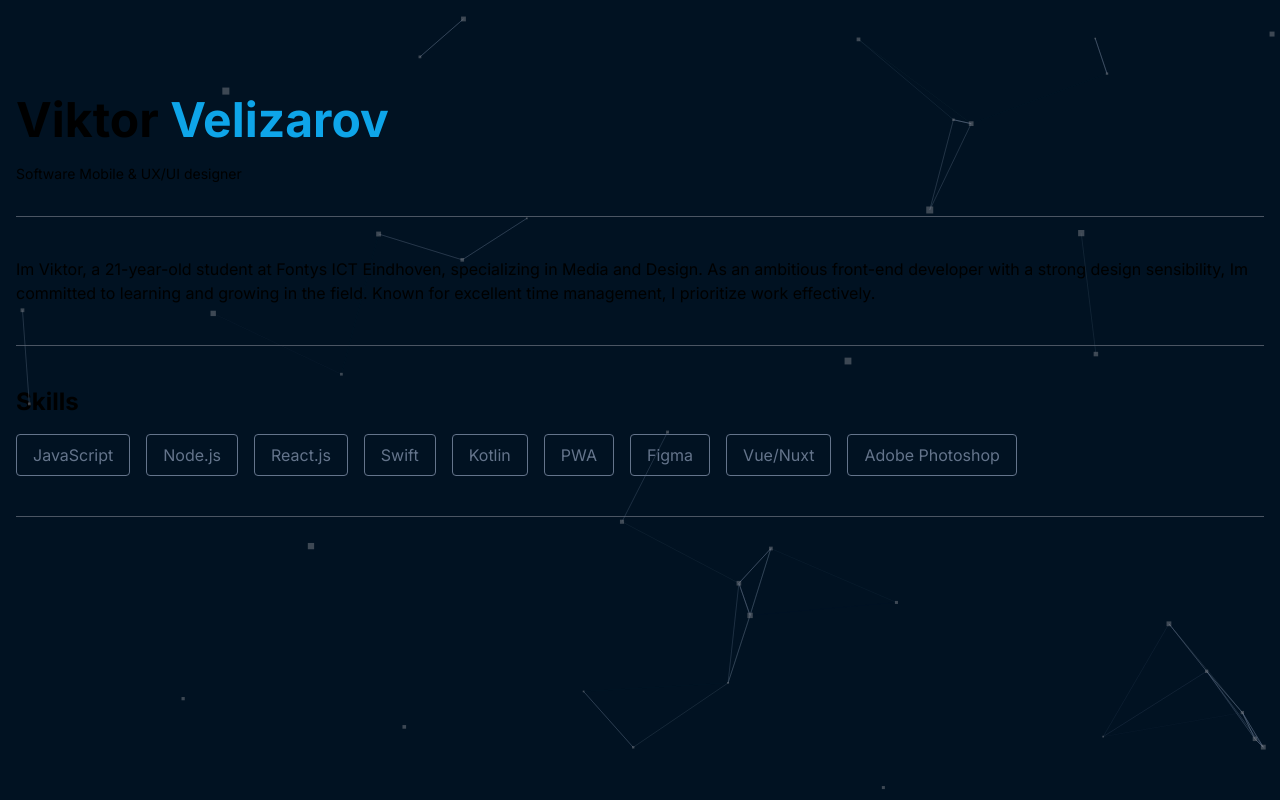
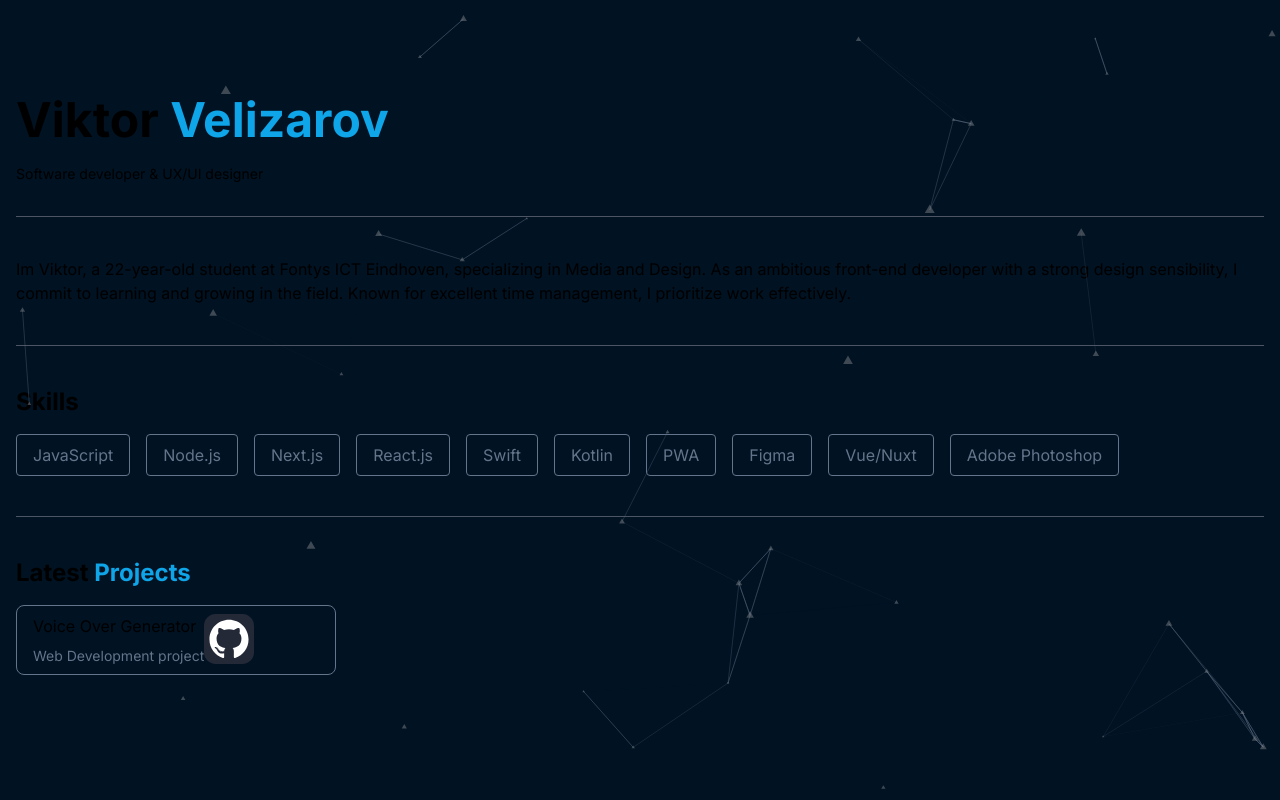
Before and after one commit to Viktor1722/Portfolio-new, a Next.js app: page / in a window 1280 px wide. Built offline with nearby package versions, Linux system fonts and the light colour scheme.

Commit message:
added projects section

```diff
--- a/src/app/ParticlesBackground.js
+++ b/src/app/ParticlesBackground.js
@@ -87,7 +87,7 @@ const ParticlesBackground = () => {
           value: 0.5,
         },
         shape: {
-          type: "square",
+          type: "triangle",
         },
         size: {
           value: { min: 1, max: 5 },
--- a/src/app/page.js
+++ b/src/app/page.js
@@ -1,6 +1,7 @@
 "use client";
 import Image from "next/image";
 import ParticlesBackground from "./ParticlesBackground";
+import GitHub from "../../public/fonts/Github-Dark.svg";
 
 export default function Home() {
   return (
@@ -11,17 +12,17 @@ export default function Home() {
             <h1 className="text-5xl font-bold three-d-text">
               Viktor <span className="text-sky-500">Velizarov</span>
             </h1>
-            <p className="text-sm mt-5">Software Mobile & UX/UI designer</p>
+            <p className="text-sm mt-5">Software developer & UX/UI designer</p>
           </header>
           <br />
           <hr className="border-t border-gray-600 my-2"></hr>
           <section id="about" className="my-10 ">
             <p>
-              Im Viktor, a 21-year-old student at Fontys ICT Eindhoven,
+              Im Viktor, a 22-year-old student at Fontys ICT Eindhoven,
               specializing in Media and Design. As an ambitious front-end
-              developer with a strong design sensibility, Im committed to
-              learning and growing in the field. Known for excellent time
-              management, I prioritize work effectively.
+              developer with a strong design sensibility, I commit to learning
+              and growing in the field. Known for excellent time management, I
+              prioritize work effectively.
             </p>
           </section>
 
@@ -36,6 +37,9 @@ export default function Home() {
               </span>
               <span className="text-slate-500 rounded border px-4 py-2 border-slate-500">
                 Node.js
+              </span>{" "}
+              <span className="text-slate-500 rounded border px-4 py-2 border-slate-500">
+                Next.js
               </span>{" "}
               <span className="text-slate-500 rounded border px-4 py-2 border-slate-500">
                 React.js
@@ -63,7 +67,27 @@ export default function Home() {
           <hr className="border-t border-gray-600 my-2"></hr>
 
           <section id="projects" className="my-10">
-            <div></div>
+            <h2 className="text-2xl font-bold text-start three-d-text">
+              Latest <span className="text-sky-500">Projects</span>
+            </h2>
+            <div className="flex flex-wrap flex-row mt-4 gap-4 cursor-pointer">
+              <div className="flex flex-row w-80 rounded-lg px-4 py-2 border border-slate-500 ">
+                <div>
+                  <span>Voice Over Generator</span>
+                  <p className="text-sm mt-2 text-slate-500">
+                    Web Development project
+                  </p>
+                </div>
+                <a>
+                  <Image
+                    src={GitHub}
+                    width={50}
+                    height={50}
+                    alt="git hub icon"
+                  />
+                </a>
+              </div>
+            </div>
           </section>
         </div>
       </div>
```
Also changed, not shown: public/fonts/Github-Dark.svg (added).
